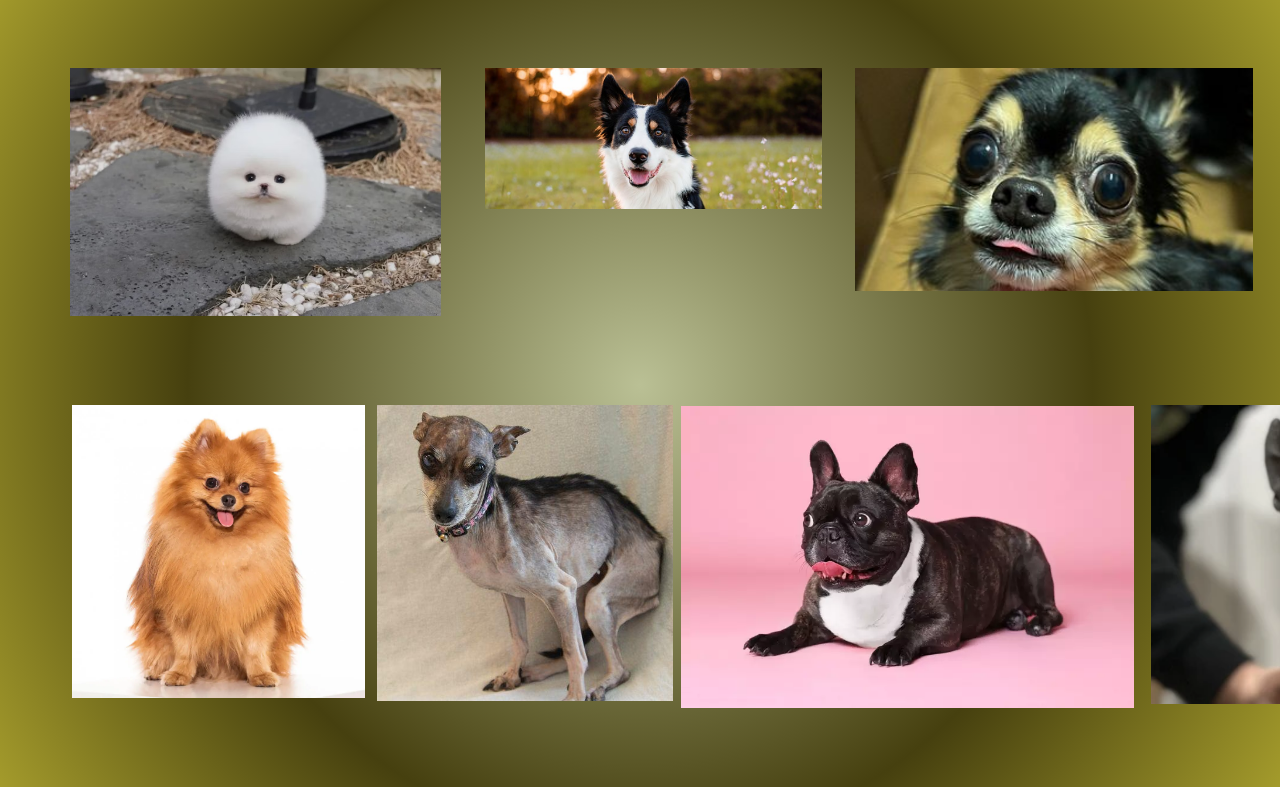
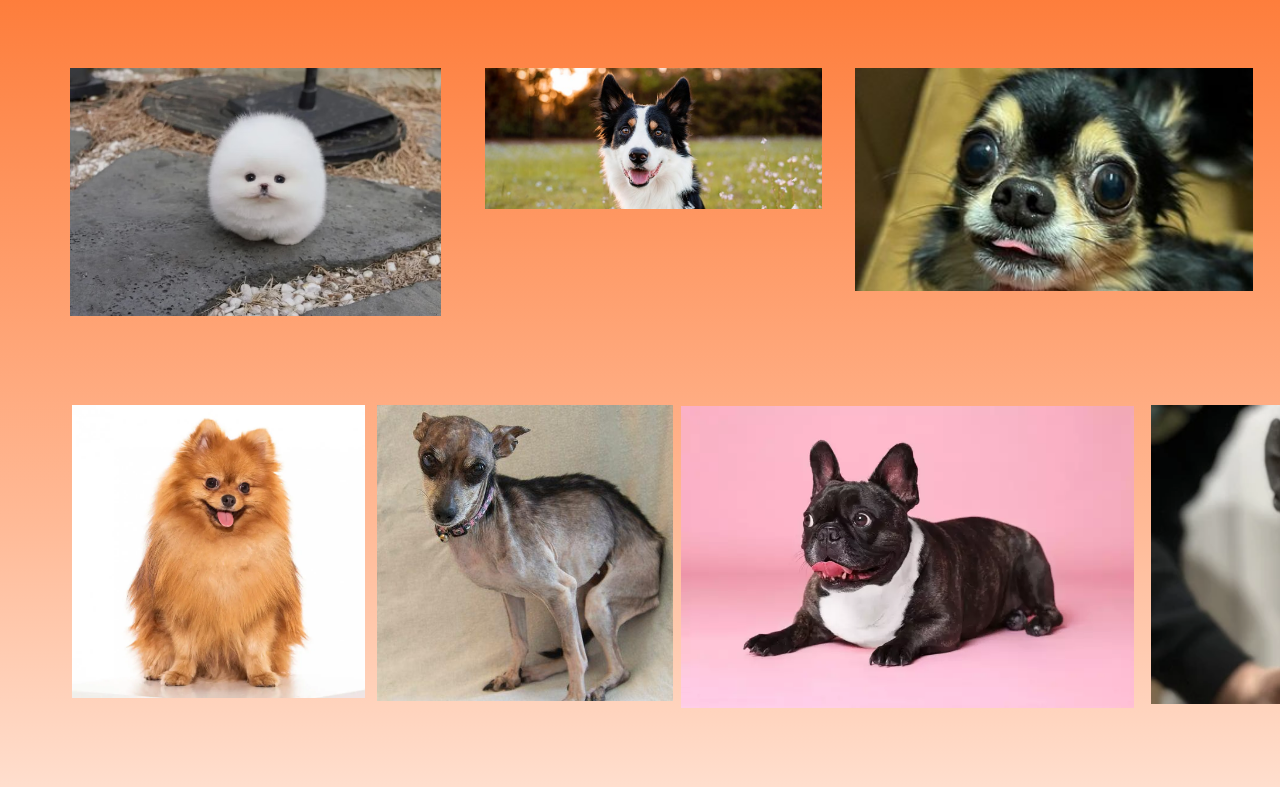
Before and after one commit to joaoceus3/pgmat2, a plain HTML site: page index.html in a window 1280 px wide. Shown: the part 265-1052 px from the top of the page. Drawn offline with Linux system fonts and the light colour scheme.

Commit message:
mudança fund

```diff
--- a/estilo.css
+++ b/estilo.css
@@ -5,7 +5,7 @@
 
 
 .fundo{
-    background: radial-gradient(rgb(186, 192, 149), rgb(70, 64, 15), rgb(211, 201, 58));
+    background: linear-gradient(180deg,#fd5f0e 0%, rgb(255 110 36 / 48%)60.5%, #ffffff4f 99.1%, rgb(123 89 71 / 0%)100%);
     border:0px;
     width: 100%;
     height: 1300px;
```
